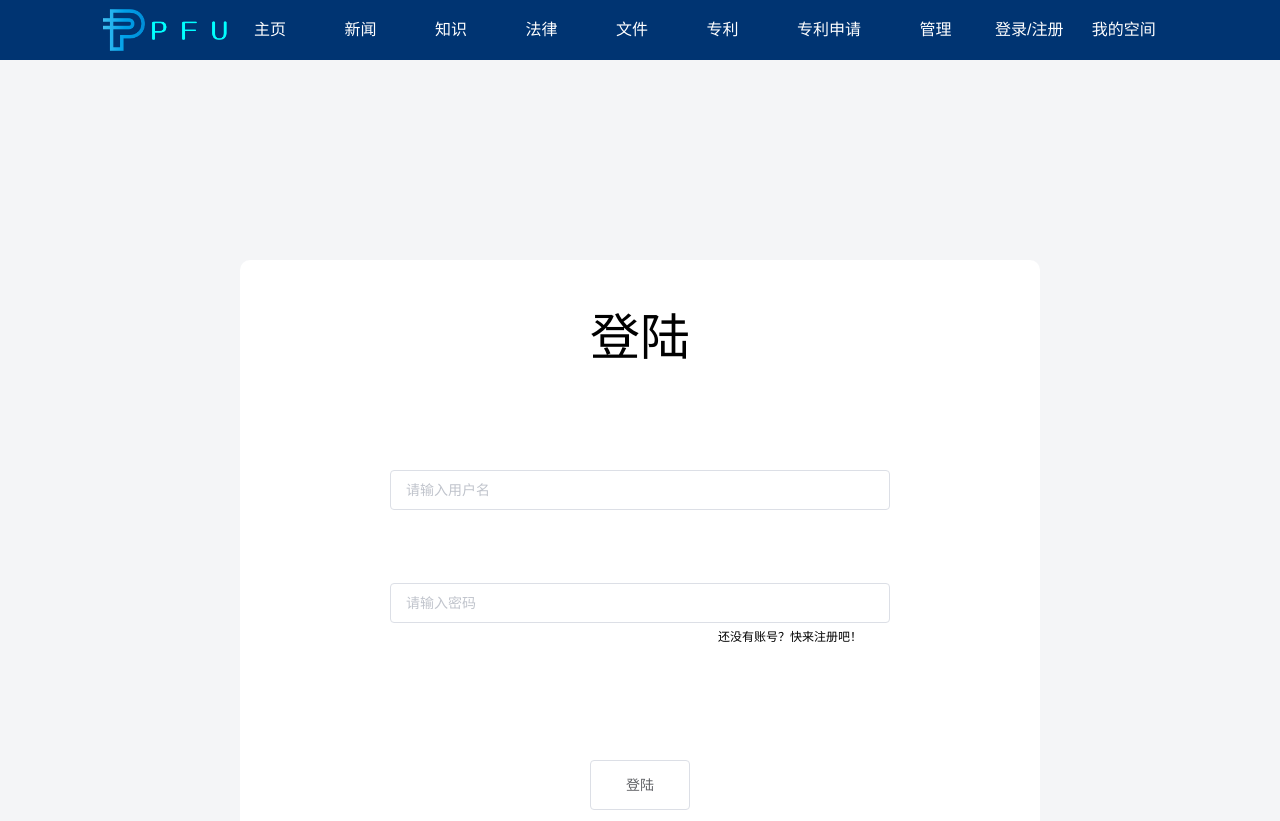
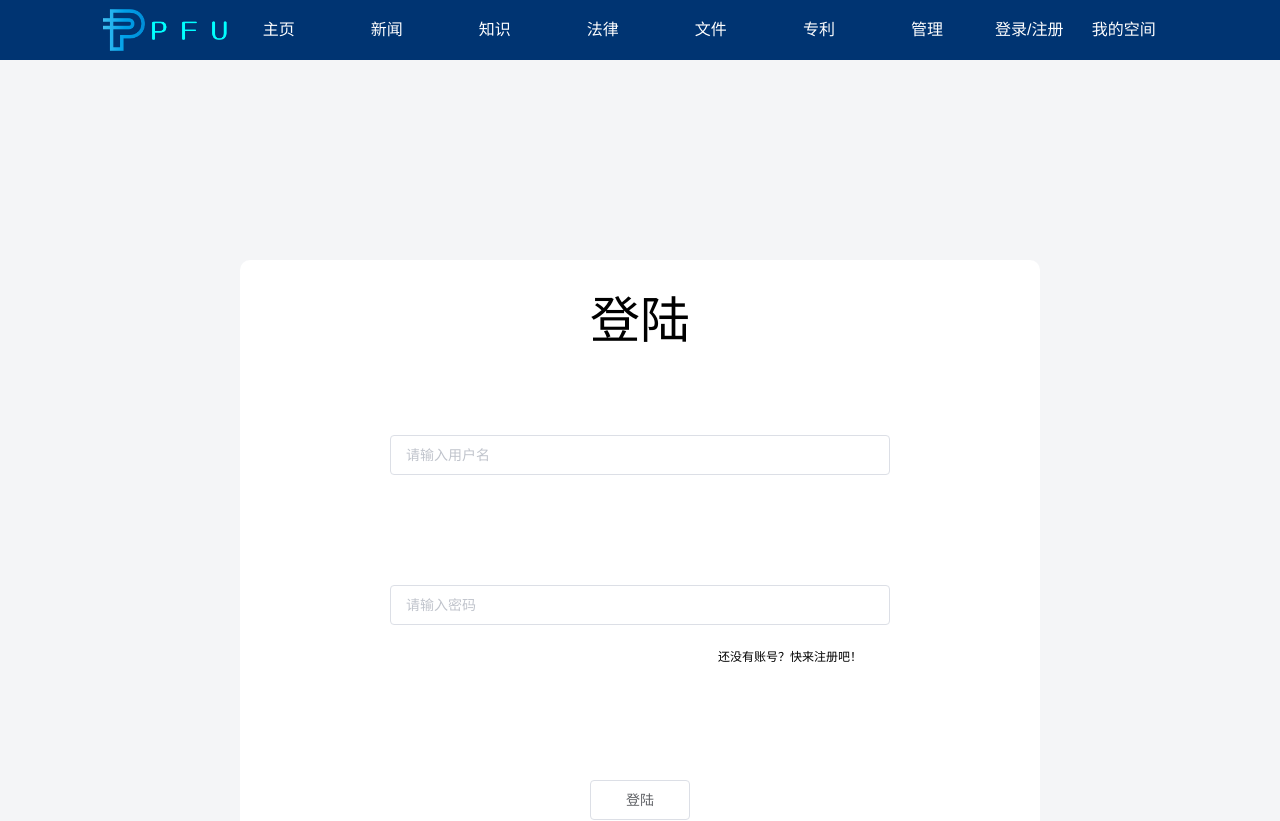
Before and after one commit to MantaYi/patent_web, a Vue app in the folder client/: page /login in a window 1280 px wide. Shown: the top 821 px of the page. Built offline with nearby package versions, Linux system fonts and the light colour scheme.

Commit message:
数据提交/页面跳转优化

```diff
--- a/client/src/component/HeaderComponent.vue
+++ b/client/src/component/HeaderComponent.vue
@@ -8,7 +8,6 @@
       <router-link to="/law">法律</router-link>
       <router-link to="/file">文件</router-link>
       <router-link to="/patent">专利</router-link>
-      <router-link to="/patent/apply">专利申请</router-link>
       <router-link to="/manage">管理</router-link>
     </p>
     <p class="right">
--- a/client/src/main.js
+++ b/client/src/main.js
@@ -1,10 +1,18 @@
 import Vue from "vue";
 import App from "./App.vue";
+//引入路由
 import router from "./router";
+//引入Element-UI配置文件
 import "./plugins/element.js";
 
 Vue.config.productionTip = false;
 
+//进入下一个页面后自动跳转到页面顶部
+router.afterEach((to, from, next) => {
+  window.scrollTo(0, 0)
+})
+
+//实例化一个Vue对象
 new Vue({
   router,
   render: h => h(App)
--- a/client/src/views/homeViews/Home.vue
+++ b/client/src/views/homeViews/Home.vue
@@ -1,8 +1,9 @@
 <template src="./Home.vue.html" lang="html">
-
+<!-- html内容文件分离 -->
 </template>
 
 <script>
+//引入进入咨询的入口
 import ConsultComponent from "../../component/consultComponent/ConsultComponent";
 
 export default {
@@ -14,5 +15,6 @@ export default {
 </script>
 
 <style lang="less" scoped>
+// less文件分离
 @import "./Home.vue.less";
 </style>
--- a/client/src/views/homeViews/Home.vue.html
+++ b/client/src/views/homeViews/Home.vue.html
@@ -106,7 +106,9 @@
   <el-row>
     <div class="start">
       <p>如果你有创意，那么，赶快开始专利申请吧！</p>
-      <el-button type="primary">马上申请</el-button>
+      <router-link to="/patent/apply">
+        <el-button type="primary">马上申请</el-button>
+      </router-link>
     </div>
   </el-row>
 </div>
--- a/client/src/views/patentViews/PatentApply.vue
+++ b/client/src/views/patentViews/PatentApply.vue
@@ -1,24 +1,24 @@
 <template>
   <div class="apply">
     <p>专利申请</p>
-    <el-form ref="form" :model="form" label-width="80px">
-      <el-form-item label="专利名称">
+    <el-form ref="form" :model="form" :rules="rules" label-width="80px">
+      <el-form-item label="专利名称" prop="patentName">
         <el-input v-model="form.patentName" clearable></el-input>
       </el-form-item>
-      <el-form-item label="专利描述">
+      <el-form-item label="专利描述" prop="patentContent">
         <el-input type="textarea" v-model="form.patentContent" :rows="5" placeholder="请输入内容"></el-input>
       </el-form-item>
-      <el-form-item label="地址">
+      <el-form-item label="地址" prop="patentApplicationLocation">
         <el-input v-model="form.patentApplicationLocation" clearable></el-input>
       </el-form-item>
-      <el-form-item label="专利类型">
+      <el-form-item label="专利类型" prop="patentType">
         <el-radio-group v-model="form.patentType">
           <el-radio-button v-model="form.patentType" label="发明专利"></el-radio-button>
           <el-radio-button v-model="form.patentType" label="实用新型专利"></el-radio-button>
           <el-radio-button v-model="form.patentType" label="外观设计专利"></el-radio-button>
         </el-radio-group>
       </el-form-item>
-      <el-form-item label="专利领域">
+      <el-form-item label="专利领域" prop="patentArea">
         <el-select v-model="form.patentArea" placeholder="请选择">
           <el-option
             v-for="item in options"
@@ -50,6 +50,15 @@ export default {
         patentFile: "",
         patentType: 0,
         patentArea: ""
+      },
+      rules: {
+        patentName: [{ required: true, message: "请输入", trigger: "blur" }],
+        patentContent: [{ required: true, message: "请输入", trigger: "blur" }],
+        patentApplicationLocation: [
+          { required: true, message: "请输入", trigger: "blur" }
+        ],
+        patentType: [{ required: true, message: "请输入", trigger: "blur" }],
+        patentArea: [{ required: true, message: "请输入", trigger: "blur" }]
       },
       fileList: [],
       options: [
--- a/client/src/views/userViews/Login.Vue
+++ b/client/src/views/userViews/Login.Vue
@@ -4,8 +4,17 @@
       <el-row>
         <el-col :span="24">
           <p>登陆</p>
-          <el-input placeholder="请输入用户名" v-model="username" clearable></el-input>
-          <el-input type="password" placeholder="请输入密码" v-model="password" clearable></el-input>
+          <el-form ref="form" :model="form" :rules="rules" label-width="80px">
+            <el-input placeholder="请输入用户名" v-model="form.username" clearable prop="username"></el-input>
+            <el-input
+              type="password"
+              placeholder="请输入密码"
+              v-model="form.password"
+              clearable
+              show-password
+              prop="password"
+            ></el-input>
+          </el-form>
         </el-col>
         <el-col>
           <p>
@@ -22,8 +31,14 @@ export default {
   name: "Login",
   data() {
     return {
+      form: {
         username: "",
         password: ""
+      },
+      rules: {
+        username: [{ required: true, message: "请输入", trigger: "blur" }],
+        password: [{ required: true, message: "请输入", trigger: "blur" }]
+      }
     };
   }
 };
@@ -40,6 +55,7 @@ export default {
       height: 600px;
       margin: 0 auto;
       background-color: #fff;
+      padding-top: 20px;
       border-radius: 10px;
       p {
         height: 100px;
@@ -48,13 +64,15 @@ export default {
       }
       .el-col {
         &:first-of-type {
-          height: 400px;
+          .el-form {
+            height: 300px;
             display: flex;
             flex-direction: column;
             justify-content: space-around;
             .el-input {
               width: 500px;
               margin: 0 auto;
+            }
           }
         }
         &:last-of-type {
@@ -68,7 +86,7 @@ export default {
           .el-button {
             display: block;
             width: 100px;
-            height: 50px;
+            height: 40px;
             margin: 0 auto;
           }
         }
--- a/client/src/views/userViews/Register.vue
+++ b/client/src/views/userViews/Register.vue
@@ -3,20 +3,20 @@
     <el-col>
       <p>注册</p>
     </el-col>
-    <el-form ref="form" :model="form" label-width="80px">
-      <el-form-item label="用户名称">
+    <el-form ref="form" :model="form" :rules="rules" label-width="80px">
+      <el-form-item label="用户名称" prop="username">
         <el-input v-model="form.username" clearable></el-input>
       </el-form-item>
-      <el-form-item label="用户密码">
-        <el-input v-model="form.password" show-password></el-input>
+      <el-form-item label="用户密码" prop="password">
+        <el-input v-model="form.password" clearable show-password></el-input>
       </el-form-item>
-      <el-form-item label="确认密码">
-        <el-input v-model="form.passwordAg" show-password></el-input>
+      <el-form-item label="确认密码" prop="passwordAg">
+        <el-input v-model="form.passwordAg" clearable show-password></el-input>
       </el-form-item>
-      <el-form-item label="用户邮箱">
+      <el-form-item label="用户邮箱" prop="userEmail">
         <el-input v-model="form.userEmail"></el-input>
       </el-form-item>
-      <el-form-item label="手机号码">
+      <el-form-item label="手机号码" prop="userPhone">
         <el-input v-model="form.userPhone"></el-input>
       </el-form-item>
       <el-form-item>
@@ -36,6 +36,13 @@ export default {
         passwordAg: "",
         userEmail: "",
         userPhone: ""
+      },
+      rules: {
+        username: [{ required: true, message: "请输入", trigger: "blur" }],
+        password: [{ required: true, message: "请输入", trigger: "blur" }],
+        passwordAg: [{ required: true, message: "请输入", trigger: "blur" }],
+        userEmail: [{ required: true, message: "请输入", trigger: "blur" }],
+        userPhone: [{ required: true, message: "请输入", trigger: "blur" }]
       }
     };
   }
--- a/client/src/views/userViews/space/InfoChange.vue
+++ b/client/src/views/userViews/space/InfoChange.vue
@@ -3,24 +3,24 @@
     <el-col>
       <p>信息修改</p>
     </el-col>
-    <el-form ref="form" :model="form" label-width="80px">
+    <el-form ref="form" :model="form" :rules="rules" label-width="80px">
       <el-form-item label="用户名称">
-        <el-input v-model="form.username" clearable></el-input>
+        <el-input v-model="form.username" clearable prop="username"></el-input>
       </el-form-item>
       <el-form-item label="用户密码">
-        <el-input v-model="form.password" show-password></el-input>
+        <el-input v-model="form.password" show-password prop="password"></el-input>
       </el-form-item>
       <el-form-item label="新密码">
-        <el-input v-model="form.newPassword" show-password></el-input>
+        <el-input v-model="form.newPassword" show-password prop="newPassword"></el-input>
       </el-form-item>
       <el-form-item label="确认密码">
-        <el-input v-model="form.passwordAg" show-password></el-input>
+        <el-input v-model="form.passwordAg" show-password prop="passwordAg"></el-input>
       </el-form-item>
       <el-form-item label="用户邮箱">
-        <el-input v-model="form.userEmail"></el-input>
+        <el-input v-model="form.userEmail" prop="userEmail"></el-input>
       </el-form-item>
       <el-form-item label="手机号码">
-        <el-input v-model="form.userPhone"></el-input>
+        <el-input v-model="form.userPhone" prop="userPhone"></el-input>
       </el-form-item>
       <el-form-item>
         <el-button type="primary" @click="onSubmit">立即修改</el-button>
@@ -40,8 +40,19 @@ export default {
         passwordAg: "",
         userEmail: "",
         userPhone: ""
+      },
+      rules: {
+        username: [{ required: true, message: "请输入", trigger: "blur" }],
+        password: [{ required: true, message: "请输入", trigger: "blur" }],
+        newPassword: [{ required: true, message: "请输入", trigger: "blur" }],
+        passwordAg: [{ required: true, message: "请输入", trigger: "blur" }],
+        userEmail: [{ required: true, message: "请输入", trigger: "blur" }],
+        userPhone: [{ required: true, message: "请输入", trigger: "blur" }]
       }
     };
+  },
+  methods: {
+    onSubmit() {}
   }
 };
 </script>
```
Lines whose indentation alone changed are shown as unchanged.
